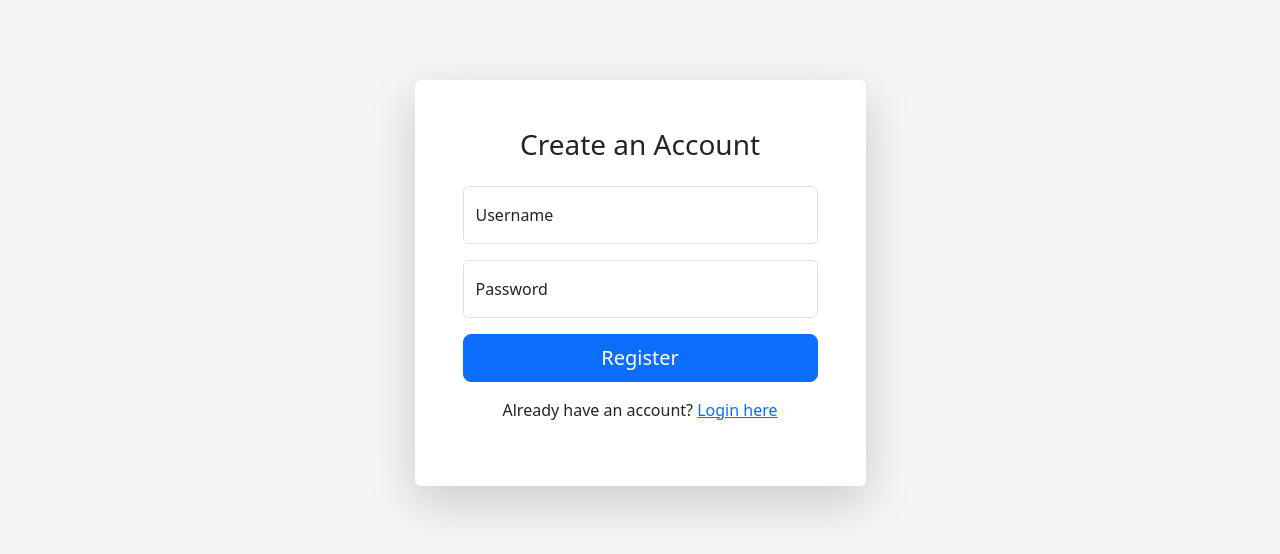
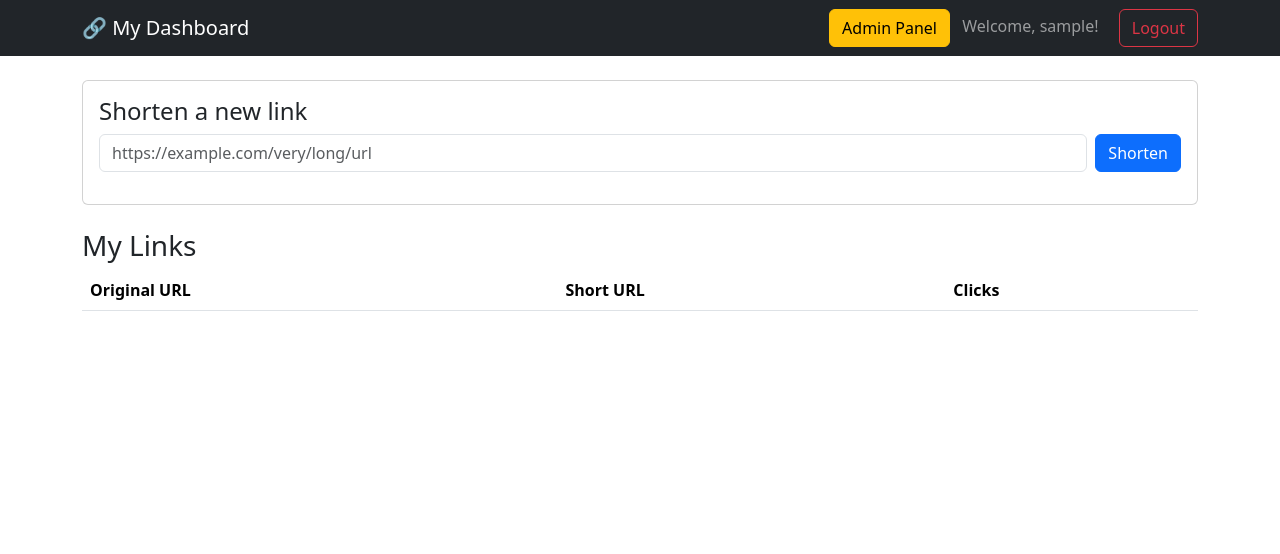
Before and after one commit to nahid270/Link-Shotnear-, a plain HTML site: page templates/register.html in a window 1280 px wide. Drawn offline with nearby package versions, Linux system fonts and the light colour scheme; no server answers; sample sign-in values are in the browser's storage.

Commit message:
Update register.html

```diff
--- a/templates/register.html
+++ b/templates/register.html
@@ -1,51 +1,87 @@
 <!DOCTYPE html>
 <html lang="en">
 <head>
-    <meta charset="UTF-8"><title>Register</title><link href="https://cdn.jsdelivr.net/npm/bootstrap@5.3.2/dist/css/bootstrap.min.css" rel="stylesheet">
-    <style>body{background-color:#f5f5f5;}</style>
+    <meta charset="UTF-8"><title>My Dashboard</title><link href="https://cdn.jsdelivr.net/npm/bootstrap@5.3.2/dist/css/bootstrap.min.css" rel="stylesheet">
 </head>
 <body>
-    <div class="container" style="margin-top: 80px;">
-        <div class="row justify-content-center"><div class="col-md-5">
-            <div class="card shadow-lg border-0 rounded-lg"><div class="card-body p-5">
-                <h3 class="card-title text-center mb-4">Create an Account</h3>
-                <div id="message" class="alert d-none"></div>
-                <form id="register-form">
-                    <div class="form-floating mb-3">
-                        <input type="text" class="form-control" id="username" placeholder="Username" required>
-                        <label for="username">Username</label>
-                    </div>
-                    <div class="form-floating mb-3">
-                        <input type="password" class="form-control" id="password" placeholder="Password" required>
-                        <label for="password">Password</label>
-                    </div>
-                    <button type="submit" class="btn btn-primary w-100 btn-lg">Register</button>
-                </form>
-                <p class="text-center mt-3">Already have an account? <a href="/login-page">Login here</a></p>
-            </div></div>
+    <nav class="navbar navbar-dark bg-dark"><div class="container">
+        <a class="navbar-brand" href="/">🔗 My Dashboard</a>
+        <div>
+            <!-- অ্যাডমিন বাটনটি এখানে দেখানো হবে -->
+            <div id="admin-link-placeholder" class="d-inline-block"></div>
+            <span class="navbar-text me-3" id="welcome-user"></span>
+            <button class="btn btn-outline-danger" onclick="logout()">Logout</button>
+        </div>
+    </div></nav>
+    <div class="container mt-4">
+        <div class="card mb-4"><div class="card-body">
+            <h4 class="card-title">Shorten a new link</h4>
+            <form id="shorten-form" class="d-flex">
+                <input type="url" id="original-url" class="form-control me-2" placeholder="https://example.com/very/long/url" required>
+                <button type="submit" class="btn btn-primary">Shorten</button>
+            </form>
+            <div id="result" class="mt-3"></div>
         </div></div>
+        <h3>My Links</h3>
+        <div class="table-responsive"><table class="table table-striped table-hover">
+            <thead><tr><th>Original URL</th><th>Short URL</th><th>Clicks</th></tr></thead>
+            <tbody id="links-table-body"></tbody>
+        </table></div>
     </div>
     <script>
-        document.getElementById('register-form').addEventListener('submit', async function(e) {
+        const token = localStorage.getItem('jwt_token');
+        if (!token) { window.location.href = '/login-page'; }
+
+        document.getElementById('welcome-user').innerText = `Welcome, ${localStorage.getItem('username')}!`;
+
+        function logout() {
+            localStorage.clear(); // সবকিছু মুছে ফেলবে
+            window.location.href = '/';
+        }
+
+        // --- নতুন কোড: অ্যাডমিন বাটন দেখানোর জন্য ---
+        const isAdmin = localStorage.getItem('is_admin');
+        if (isAdmin === 'true') {
+            document.getElementById('admin-link-placeholder').innerHTML =
+                `<a href="/admin-panel" class="btn btn-warning me-2">Admin Panel</a>`;
+        }
+        // ------------------------------------------
+
+        async function fetchLinks() {
+            const response = await fetch('/user/links', { headers: { 'Authorization': `Bearer ${token}` } });
+            const links = await response.json();
+            const tableBody = document.getElementById('links-table-body');
+            tableBody.innerHTML = '';
+            links.forEach(link => {
+                const shortUrl = `${window.location.origin}/${link.short_id}`;
+                tableBody.innerHTML += `
+                    <tr>
+                        <td class="text-truncate" style="max-width: 300px;"><a href="${link.original_url}" target="_blank">${link.original_url}</a></td>
+                        <td><a href="${shortUrl}" target="_blank">${shortUrl}</a></td>
+                        <td>${link.clicks}</td>
+                    </tr>`;
+            });
+        }
+
+        document.getElementById('shorten-form').addEventListener('submit', async function(e) {
             e.preventDefault();
-            const username = document.getElementById('username').value;
-            const password = document.getElementById('password').value;
-            const messageDiv = document.getElementById('message');
-            const response = await fetch('/register', {
+            const url = document.getElementById('original-url').value;
+            const resultDiv = document.getElementById('result');
+            const response = await fetch('/shorten', {
                 method: 'POST',
-                headers: { 'Content-Type': 'application/json' },
-                body: JSON.stringify({ username, password })
+                headers: { 'Content-Type': 'application/json', 'Authorization': `Bearer ${token}` },
+                body: JSON.stringify({ url })
             });
             const data = await response.json();
             if (response.ok) {
-                messageDiv.textContent = data.message;
-                messageDiv.className = 'alert alert-success';
-                setTimeout(() => window.location.href = '/login-page', 2000);
+                resultDiv.innerHTML = `<div class="alert alert-success">Success! Short URL: <a href="${data.short_url}" target="_blank">${data.short_url}</a></div>`;
+                fetchLinks(); this.reset();
             } else {
-                messageDiv.textContent = data.error;
-                messageDiv.className = 'alert alert-danger';
+                resultDiv.innerHTML = `<div class="alert alert-danger">Error: ${data.error}</div>`;
             }
         });
+
+        fetchLinks();
     </script>
 </body>
 </html>
```
